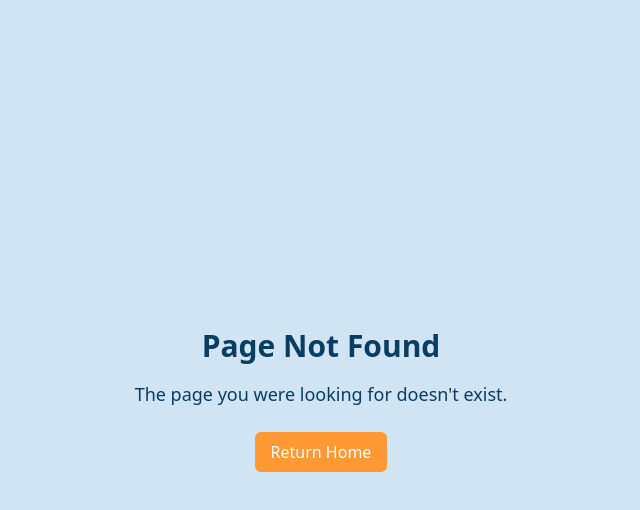
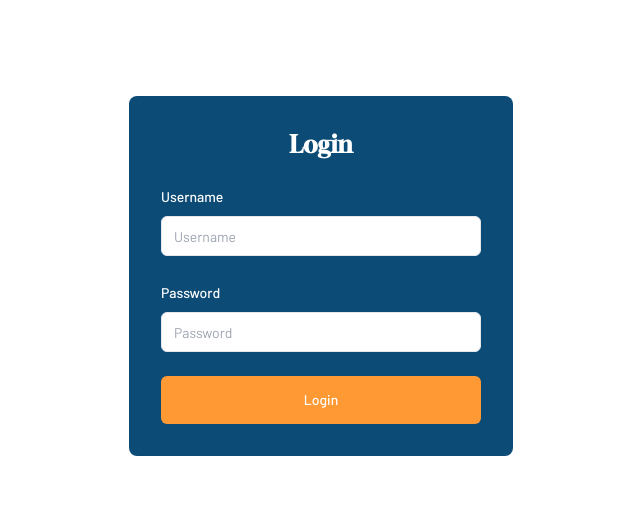
Before and after one commit to RaasinRahman/PapeXWeb, a Next.js app: page /dashboard in a window 1280 px wide. Before the commit this address had no page. Shown: the top 510 px of the page, without its empty margins (319-959 px from the left). Built offline with nearby package versions, Linux system fonts and the light colour scheme.

Commit message:
Add dashboard components including LoginForm, BlogList, BlogEditor, Sidebar, and main DashboardPage for managing blog posts with authentication and editing features.

```diff
--- /dev/null
+++ b/app/dashboard/components/BlogEditor.tsx
@@ -0,0 +1,65 @@
+"use client"
+import React, { useState } from "react"
+import { Input } from "@/components/ui/input"
+import { Button } from "@/components/ui/button"
+import { Label } from "@/components/ui/label"
+
+function randomId() {
+  return Math.random().toString(36).slice(2)
+}
+
+export function BlogEditor({ blog, setView }: { blog: any, setView: (v: any) => void }) {
+  const [title, setTitle] = useState(blog?.title || "")
+  const [content, setContent] = useState(blog?.content || "")
+
+  function save(status: "draft" | "published") {
+    const all = JSON.parse(localStorage.getItem("blogs") || "[]")
+    let updated
+    if (blog) {
+      updated = all.map((b: any) => b.id === blog.id ? { ...b, title, content, status, updatedAt: Date.now() } : b)
+    } else {
+      updated = [
+        ...all,
+        { id: randomId(), title, content, status, createdAt: Date.now(), updatedAt: Date.now() }
+      ]
+    }
+    localStorage.setItem("blogs", JSON.stringify(updated))
+    setView(status === "draft" ? "drafts" : "all")
+  }
+
+  return (
+    <div className="bg-[#0c4b76] p-8 rounded-lg max-w-xl mx-auto mt-16">
+      <h2 className="text-2xl font-bold text-center text-white mb-6">{blog ? "Edit Post" : "New Post"}</h2>
+      <div className="space-y-6">
+        <div className="space-y-2 text-left">
+          <Label htmlFor="title" className="text-white">Title</Label>
+          <Input
+            id="title"
+            placeholder="Title"
+            value={title}
+            onChange={e => setTitle(e.target.value)}
+            className="bg-white text-[#0a3d62] text-lg"
+          />
+        </div>
+        <div className="space-y-2 text-left">
+          <Label htmlFor="content" className="text-white">Content</Label>
+          <textarea
+            id="content"
+            placeholder="Content"
+            value={content}
+            onChange={e => setContent(e.target.value)}
+            className="bg-white text-[#0a3d62] w-full rounded-md border border-input px-3 py-2 text-sm focus-visible:outline-none focus-visible:ring-2 focus-visible:ring-ring focus-visible:ring-offset-2 min-h-[180px] resize-vertical"
+          />
+        </div>
+        <div className="flex flex-col sm:flex-row gap-3 justify-end mt-4">
+          <Button type="button" onClick={() => save("draft")}
+            className="bg-[#ff9933] hover:bg-[#e67e22] text-white px-6 py-3 w-full sm:w-auto">Save Draft</Button>
+          <Button type="button" onClick={() => save("published")}
+            className="bg-[#0a3d62] hover:bg-[#145da0] text-white px-6 py-3 w-full sm:w-auto">Publish</Button>
+          <Button type="button" onClick={() => setView("all")}
+            variant="secondary" className="w-full sm:w-auto">Cancel</Button>
+        </div>
+      </div>
+    </div>
+  )
+}
--- /dev/null
+++ b/app/dashboard/components/BlogList.tsx
@@ -0,0 +1,44 @@
+"use client"
+import React, { useEffect, useState } from "react"
+import { Button } from "@/components/ui/button"
+
+export function BlogList({ type, setView, setEditingBlog }: { type: "published" | "draft", setView: (v: any) => void, setEditingBlog: (b: any) => void }) {
+  const [blogs, setBlogs] = useState<any[]>([])
+
+  useEffect(() => {
+    const all = JSON.parse(localStorage.getItem("blogs") || "[]")
+    setBlogs(all.filter((b: any) => (type === "published" ? b.status === "published" : b.status === "draft")))
+  }, [type])
+
+  function handleEdit(blog: any) {
+    setEditingBlog(blog)
+    setView("editor")
+  }
+
+  function handleDelete(id: string) {
+    const all = JSON.parse(localStorage.getItem("blogs") || "[]")
+    const updated = all.filter((b: any) => b.id !== id)
+    localStorage.setItem("blogs", JSON.stringify(updated))
+    setBlogs(updated.filter((b: any) => (type === "published" ? b.status === "published" : b.status === "draft")))
+  }
+
+  return (
+    <div className="max-w-xl mx-auto mt-12">
+      <h2 className="text-2xl font-bold text-center mb-6">{type === "published" ? "Published Posts" : "Drafts"}</h2>
+      {blogs.length === 0 ? <div className="text-center text-gray-400">No posts found.</div> : (
+        <ul className="space-y-4">
+          {blogs.map(blog => (
+            <li key={blog.id} className="bg-white border border-gray-200 rounded-lg p-6 shadow-sm flex flex-col gap-2">
+              <div className="font-semibold text-lg text-[#0a3d62]">{blog.title}</div>
+              <div className="text-xs text-gray-500">{blog.status} | {new Date(blog.updatedAt).toLocaleString()}</div>
+              <div className="flex gap-2 mt-2">
+                <Button size="sm" onClick={() => handleEdit(blog)} className="bg-[#0c4b76] hover:bg-[#145da0] text-white">Edit</Button>
+                <Button size="sm" onClick={() => handleDelete(blog.id)} variant="destructive">Delete</Button>
+              </div>
+            </li>
+          ))}
+        </ul>
+      )}
+    </div>
+  )
+}
--- /dev/null
+++ b/app/dashboard/components/LoginForm.tsx
@@ -0,0 +1,62 @@
+"use client"
+import React, { useState } from "react"
+import { Input } from "@/components/ui/input"
+import { Button } from "@/components/ui/button"
+import { Label } from "@/components/ui/label"
+
+export function LoginForm({ onLogin }: { onLogin: () => void }) {
+  const [username, setUsername] = useState("")
+  const [password, setPassword] = useState("")
+  const [error, setError] = useState("")
+
+  function handleSubmit(e: React.FormEvent) {
+    e.preventDefault()
+    if (username && password) {
+      onLogin()
+    } else {
+      setError("Please enter username and password")
+    }
+  }
+
+  return (
+    <form
+      onSubmit={handleSubmit}
+      className="bg-[#0c4b76] p-8 rounded-lg max-w-sm mx-auto mt-24"
+    >
+      <div className="space-y-6">
+        <h2 className="text-2xl font-bold text-center text-white mb-2">Login</h2>
+        <div className="space-y-2 text-left">
+          <Label htmlFor="username" className="text-white">
+            Username
+          </Label>
+          <Input
+            id="username"
+            placeholder="Username"
+            value={username}
+            onChange={e => setUsername(e.target.value)}
+            className="bg-white text-[#0a3d62]"
+            autoComplete="username"
+          />
+        </div>
+        <div className="space-y-2 text-left">
+          <Label htmlFor="password" className="text-white">
+            Password
+          </Label>
+          <Input
+            id="password"
+            type="password"
+            placeholder="Password"
+            value={password}
+            onChange={e => setPassword(e.target.value)}
+            className="bg-white text-[#0a3d62]"
+            autoComplete="current-password"
+          />
+        </div>
+        {error && <div className="text-red-400 text-sm text-center">{error}</div>}
+        <Button type="submit" className="w-full bg-[#ff9933] hover:bg-[#e67e22] text-white py-6 mt-2">
+          Login
+        </Button>
+      </div>
+    </form>
+  )
+}
--- /dev/null
+++ b/app/dashboard/components/Sidebar.tsx
@@ -0,0 +1,15 @@
+import React from "react"
+import { Button } from "@/components/ui/button"
+
+export function Sidebar({ setView, setIsAuthenticated }: { setView: (v: any) => void, setIsAuthenticated: (v: boolean) => void }) {
+  return (
+    <aside className="w-56 bg-[#d0e4f4] p-8 flex flex-col gap-4 min-h-screen shadow-md rounded-r-lg">
+      <h2 className="text-2xl font-bold text-[#0a3d62] mb-4">PapeX Blog Dashboard</h2>
+      <Button variant="default" onClick={() => setView("all")} className="justify-start">All Posts</Button>
+      <Button variant="ghost" onClick={() => setView("drafts")} className="justify-start">Drafts</Button>
+      <Button variant="ghost" onClick={() => setView("editor")} className="justify-start">New Post</Button>
+      <div className="flex-1" />
+      <Button variant="destructive" onClick={() => setIsAuthenticated(false)} className="mt-4">Logout</Button>
+    </aside>
+  )
+}
--- /dev/null
+++ b/app/dashboard/page.tsx
@@ -0,0 +1,27 @@
+"use client"
+import React, { useState } from "react"
+import { Sidebar } from "./components/Sidebar"
+import { LoginForm } from "./components/LoginForm"
+import { BlogList } from "./components/BlogList"
+import { BlogEditor } from "./components/BlogEditor"
+
+export default function DashboardPage() {
+  const [isAuthenticated, setIsAuthenticated] = useState(false)
+  const [view, setView] = useState<"all" | "drafts" | "editor">("all")
+  const [editingBlog, setEditingBlog] = useState(null)
+
+  if (!isAuthenticated) {
+    return <LoginForm onLogin={() => setIsAuthenticated(true)} />
+  }
+
+  return (
+    <div className="flex min-h-[100vh] bg-gray-100 text-black">
+      <Sidebar setView={setView} setIsAuthenticated={setIsAuthenticated} />
+      <main style={{ flex: 1, padding: 24 }}>
+        {view === "all" && <BlogList type="published" setView={setView} setEditingBlog={setEditingBlog} />}
+        {view === "drafts" && <BlogList type="draft" setView={setView} setEditingBlog={setEditingBlog} />}
+        {view === "editor" && <BlogEditor blog={editingBlog} setView={setView} />}
+      </main>
+    </div>
+  )
+}
```
